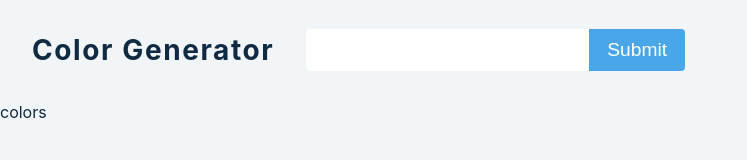
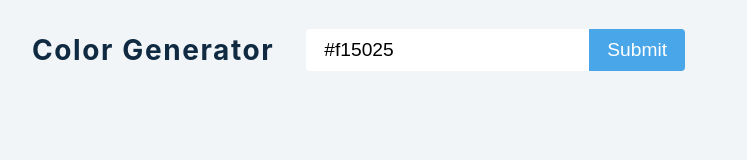
Before and after one commit to lucho20pt/react-projects-freecodecamp, a React (Create React App) app in the folder 09-color-generator/setup/: page / in a window 1280 px wide. Shown: the top 160 px of the page, without its empty margins (0-747 px from the left). Built offline with nearby package versions, Linux system fonts and the light colour scheme.

Commit message:
09 ColorGenerator - add: app - iterate list and return SingleColor && set: setList() & setError()

```diff
--- a/09-color-generator/setup/src/App.js
+++ b/09-color-generator/setup/src/App.js
@@ -5,14 +5,22 @@ import Values from "values.js";
 
 function App() {
   //
-  const [color, setColor] = useState("");
+  const [color, setColor] = useState("#f15025");
   const [error, setError] = useState(false);
   const [list, setList] = useState([]);
 
   // submit handler
   const submitHandler = (e) => {
     e.preventDefault();
-    console.log(color);
+    try {
+      let colors = new Values(color).all(10);
+      // console.log(colors);
+      setList(colors);
+      setError(false);
+    } catch (error) {
+      console.log(error);
+      setError(true);
+    }
   };
 
   return (
@@ -21,7 +29,9 @@ function App() {
         <h3>color generator</h3>
         <form onSubmit={submitHandler}>
           <input
+            className={error ? "error" : null}
             type="text"
+            placeholder="#f15025"
             value={color}
             onChange={(e) => {
               setColor(e.target.value);
@@ -32,7 +42,12 @@ function App() {
           </button>
         </form>
       </section>
-      <section className="colors">colors</section>
+      <section className="colors">
+        {list.map((color, index) => {
+          console.log(color)
+          return <SingleColor key={index} {...color} index={index} />;
+        })}
+      </section>
     </>
   );
 }
```
